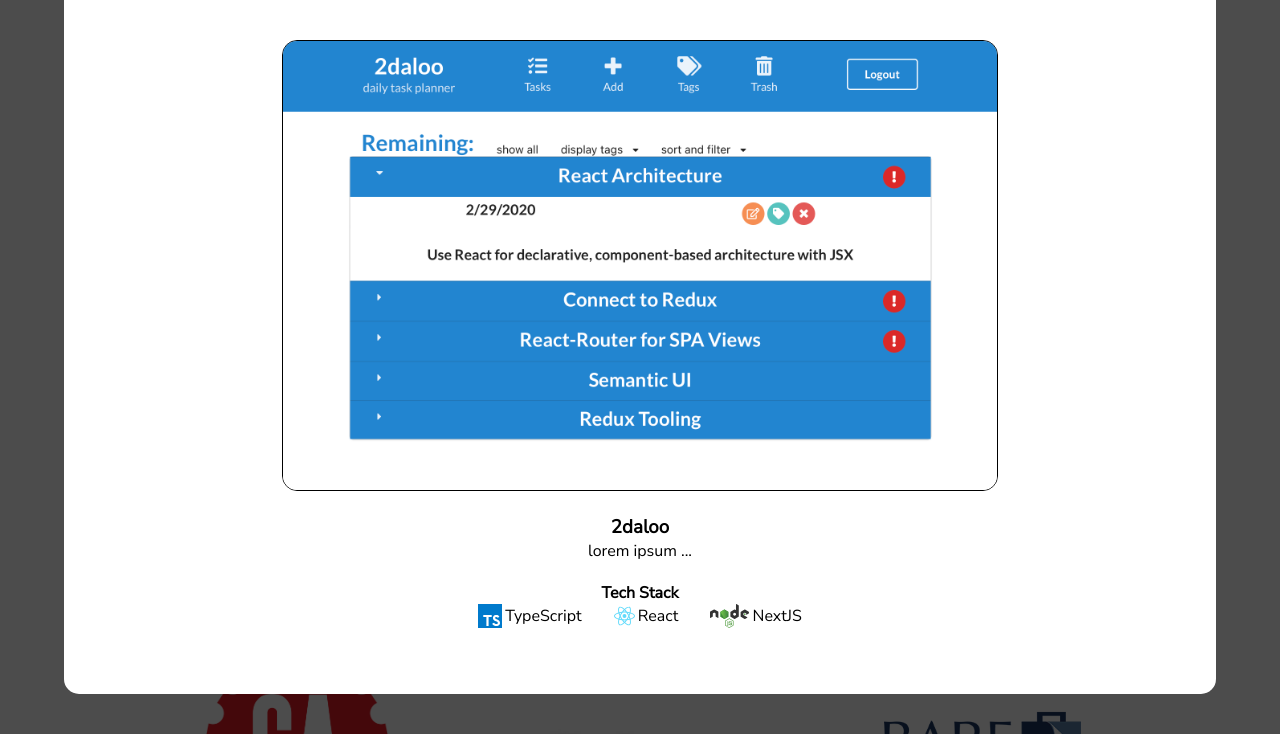
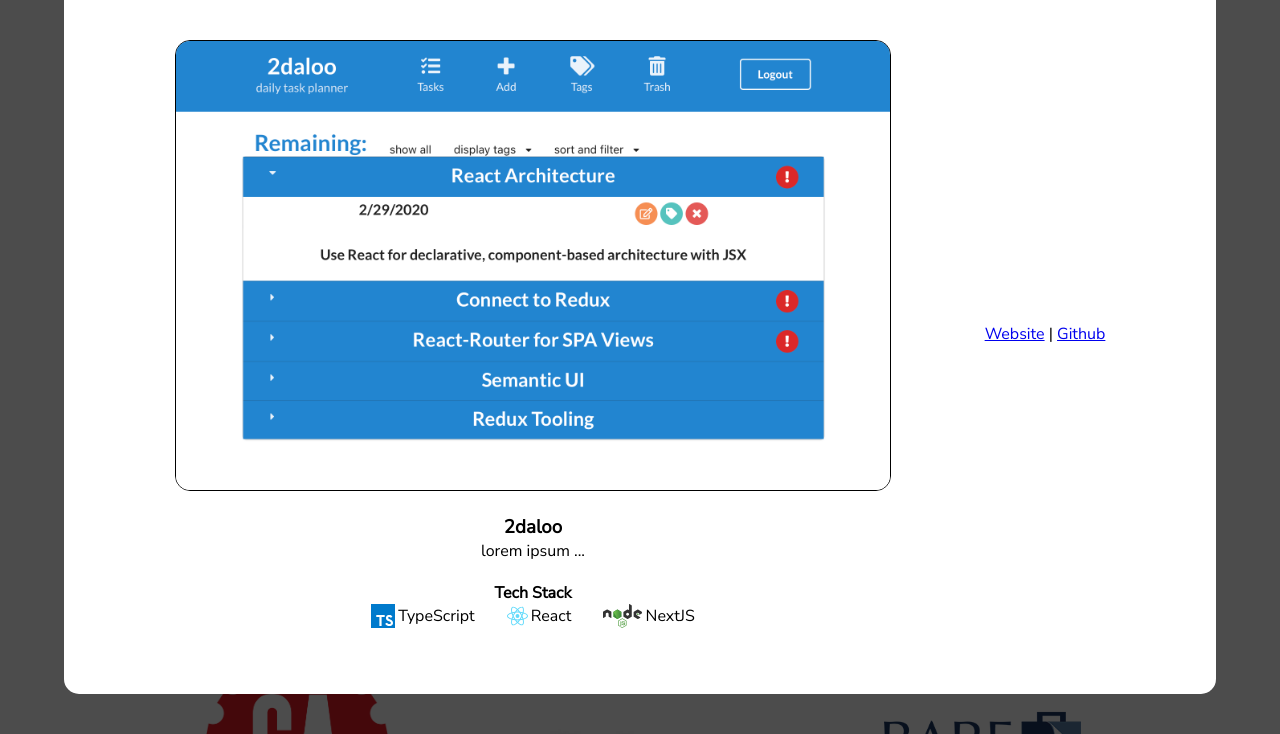
Before and after one commit to jt-rose/portfolio, a website with bundled scripts: page index.html in a window 1280 px wide. Both pictures are taken after a click on the element "2daloo". Shown: the part 1435-2169 px from the top of the page. Built offline with nearby package versions, Linux system fonts and the light colour scheme; files whose address does not match are found by name.

Commit message:
add site and github URLs for project descriptions

```diff
--- a/index.html
+++ b/index.html
@@ -143,6 +143,13 @@
                 <img src="./assets/skill-logos/nodejs-1.svg" alt="" /> NextJS
               </li>
             </ul>
+          </div>
+          <div id="project-links">
+            <a id="website-url" href="https://rxp.dev">Website</a
+            ><span id="url-space"> | </span>
+            <a id="github-url" href="https://github.com/jt-rose/rxp-site"
+              >Github</a
+            >
           </div>
         </div>
       </div>
--- a/src/projects.ts
+++ b/src/projects.ts
@@ -1,13 +1,12 @@
 /* -------------------------------------------------------------------------- */
-/*                              declare variables                             */
+/*                             store project data                             */
 /* -------------------------------------------------------------------------- */
-
 interface ProjectData {
   title: string;
   description: string;
   imagePaths: string[];
-  // projectLink
-  // githubLink
+  projectLink: string | null; // url may be null if project is server / utility
+  githubLink: string;
   // classNameForSkills - look for li skill logo elements
   // with this class, set display on, then revert to hidden
   // when closing modal
@@ -22,6 +21,8 @@
     "./assets/projects/rxp-2.png",
     "./assets/projects/rxp-3.png",
   ],
+  projectLink: "https://rxp.dev",
+  githubLink: "https://github.com/jt-rose/rxp-site",
 };
 
 const cleanBlogData: ProjectData = {
@@ -35,6 +36,8 @@
     "./assets/projects/clean-blog-5.png",
     "./assets/projects/clean-blog-6.png",
   ],
+  projectLink: "https://clean-blog-react.vercel.app",
+  githubLink: "https://github.com/jt-rose/clean_blog_react",
 };
 
 const _2dalooData: ProjectData = {
@@ -46,6 +49,8 @@
     "./assets/projects/2daloo-3.png",
     "./assets/projects/2daloo-4.png",
   ],
+  projectLink: "https://jt-rose.github.io/2daloo/#/",
+  githubLink: "https://github.com/jt-rose/2daloo",
 };
 
 let currentImageIndex = 0;
@@ -64,6 +69,9 @@
   const $projectsModalTitle = $("#projects-modal-title");
   const $projectsModalDescription = $("#projects-modal-description");
   const $projectsModalImage = $("#projects-modal-sample-img");
+  const $projectsModalWebsiteURL = $("#website-url");
+  const $urlSpace = $("#url-space");
+  const $projectsModalGithubURL = $("#github-url");
   //const $closeProjectsModalBtn = $("#close-projects-modal-btn");
 
   /* -------------------------------------------------------------------------- */
@@ -78,6 +86,14 @@
     $projectsModalTitle.text(projectData.title);
     $projectsModalDescription.text(projectData.description);
     $projectsModalImage.attr("src", projectData.imagePaths[0]);
+    if (projectData.projectLink) {
+      $projectsModalWebsiteURL.attr("href", projectData.projectLink).show();
+      $urlSpace.show();
+    } else {
+      $projectsModalWebsiteURL.hide();
+      $urlSpace.hide();
+    }
+    $projectsModalGithubURL.attr("href", projectData.githubLink);
     $projectsModal.addClass("active");
   };
 
```
Also changed, not shown: build/projects.js.
